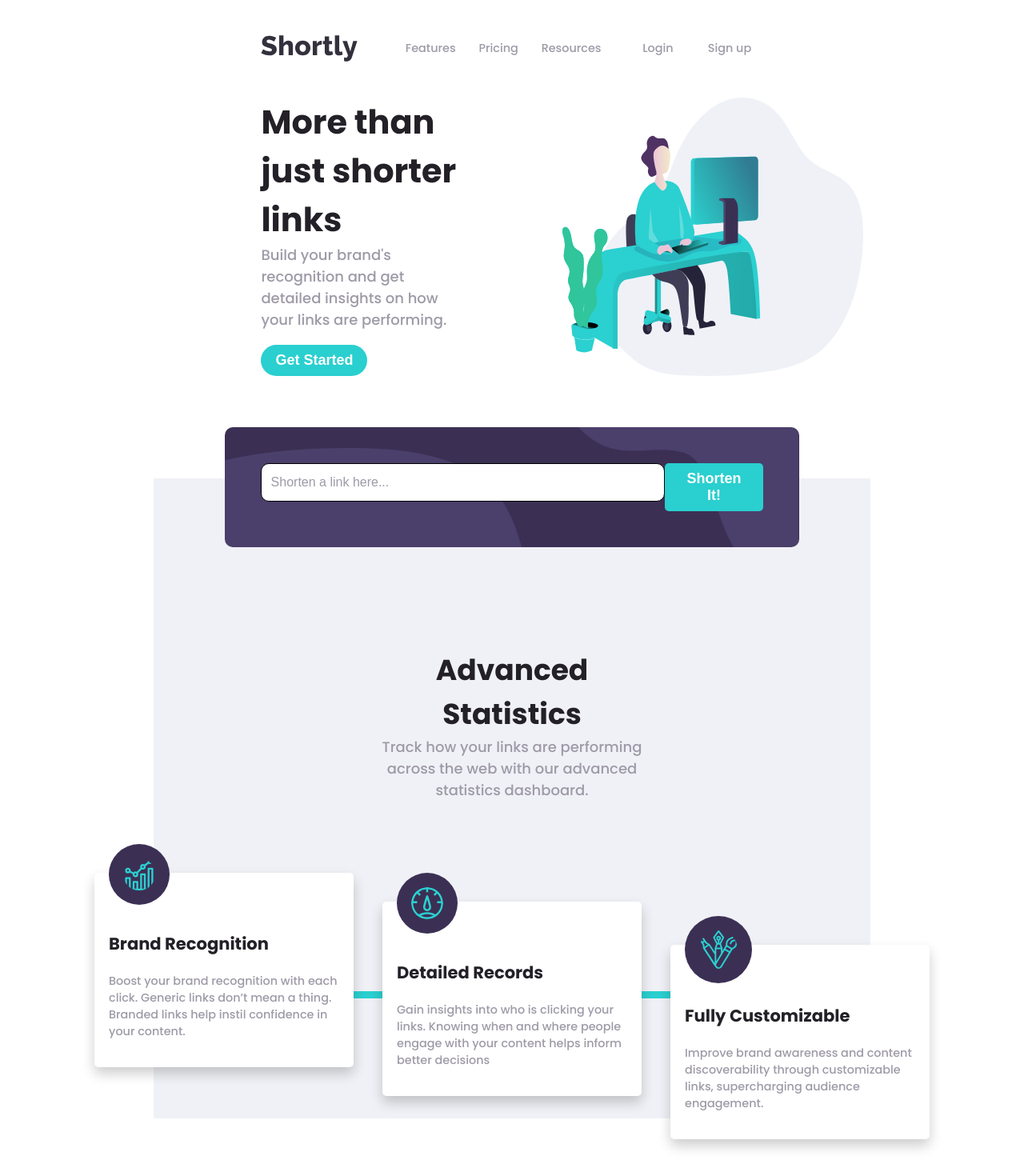
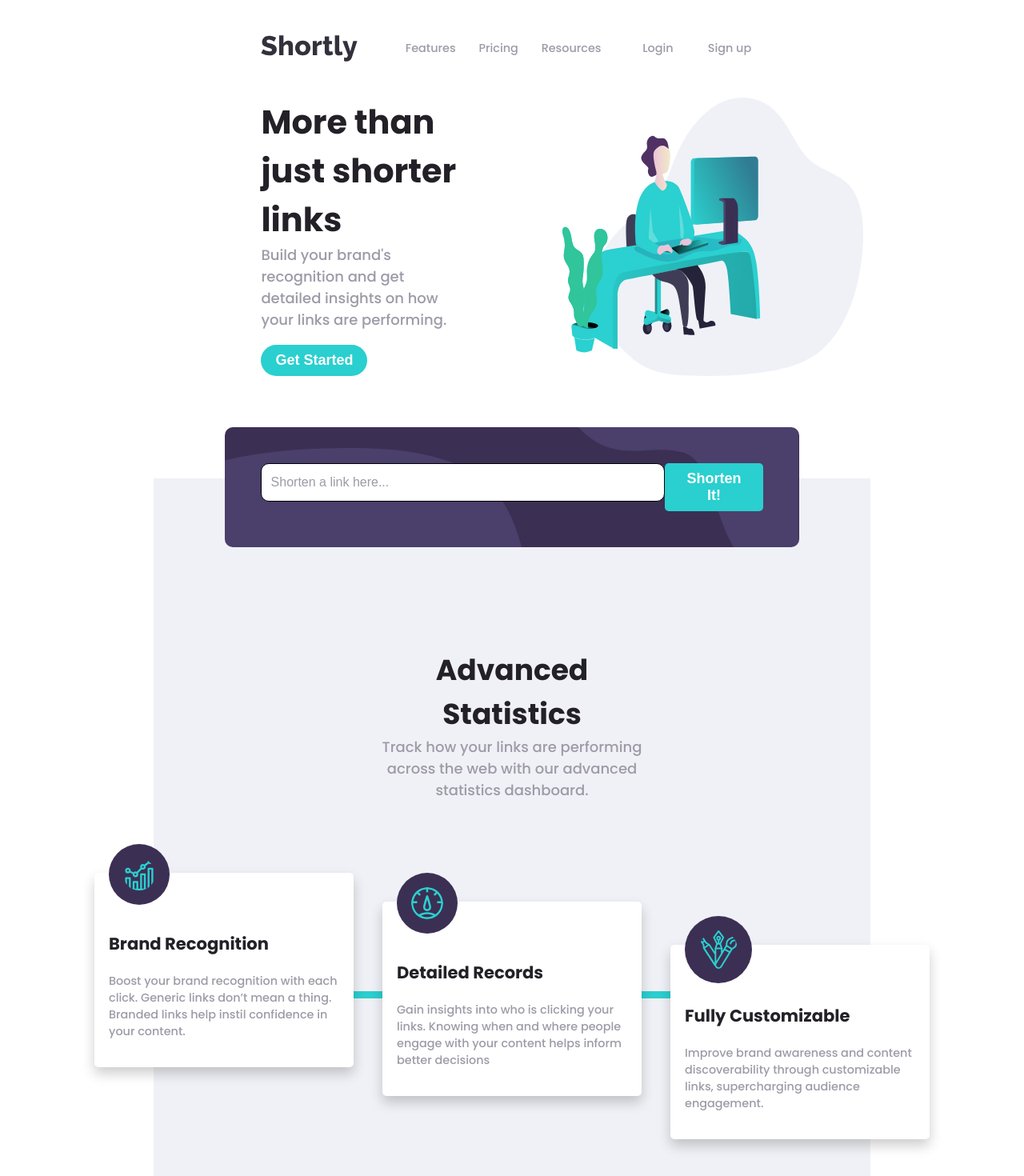
Before and after one commit to kirontoo/url-shortly, a React (Create React App) app: page / in a window 1280 px wide. Shown: the top 1470 px of the page at 80% size. Built offline with nearby package versions, Linux system fonts and the light colour scheme.

Commit message:
Change height of the gray background

```diff
--- a/src/App.scss
+++ b/src/App.scss
@@ -8,7 +8,7 @@
 
 .gray-background {
   background: #f0f1f6;
-  height: 100vh;
+  height: 140vh;
   width: 70%;
   z-index: -1;
   position: absolute;
```
